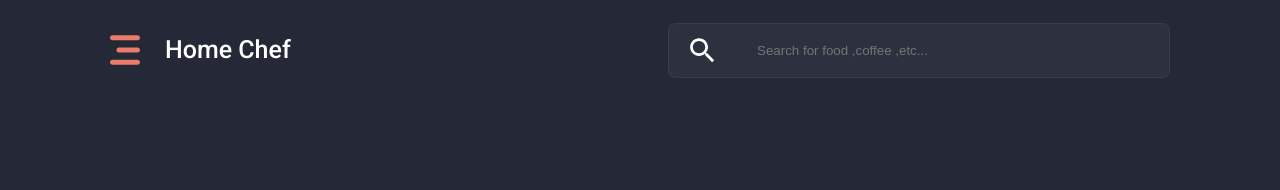
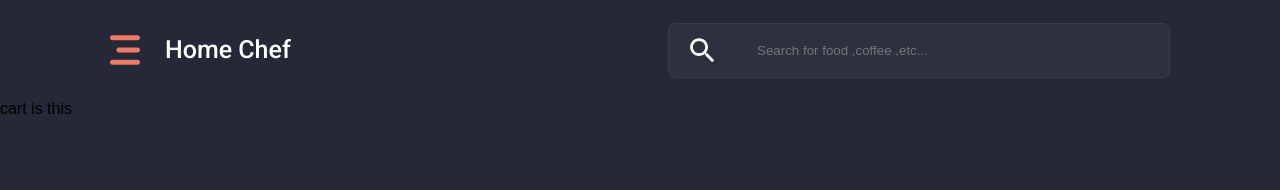
Before and after one commit to aninarafath6/Home-Chef, a React (Create React App) app in the folder home-che-front-end/: page /cart in a window 1280 px wide. Shown: the top 190 px of the page. Built offline with nearby package versions, Linux system fonts and the light colour scheme.

Commit message:
header top fixed removed

```diff
--- a/home-che-front-end/src/components/cart/Cart.Element.js
+++ b/home-che-front-end/src/components/cart/Cart.Element.js
@@ -1,6 +1,3 @@
 import styled from 'styled-components';
 
-export const Container = styled.div`
-width:1304px;
-min-height:500px;
-`;
+export const Container = styled.div``;
--- a/home-che-front-end/src/components/cart/Cart.js
+++ b/home-che-front-end/src/components/cart/Cart.js
@@ -3,7 +3,7 @@ import { Container } from './Cart.Element';
 export default function Cart() {
     return (
         <Container>
-
+            cart is this
         </Container>
     )
 }
--- a/home-che-front-end/src/components/header/Header.Element.js
+++ b/home-che-front-end/src/components/header/Header.Element.js
@@ -7,7 +7,7 @@ export const Container = styled.div`
   display:flex;
   align-items:center;
   justify-content:center;
-  position: fixed;
+  /* position: fixed; */
   width:100%;
   z-index:10;
 
```
